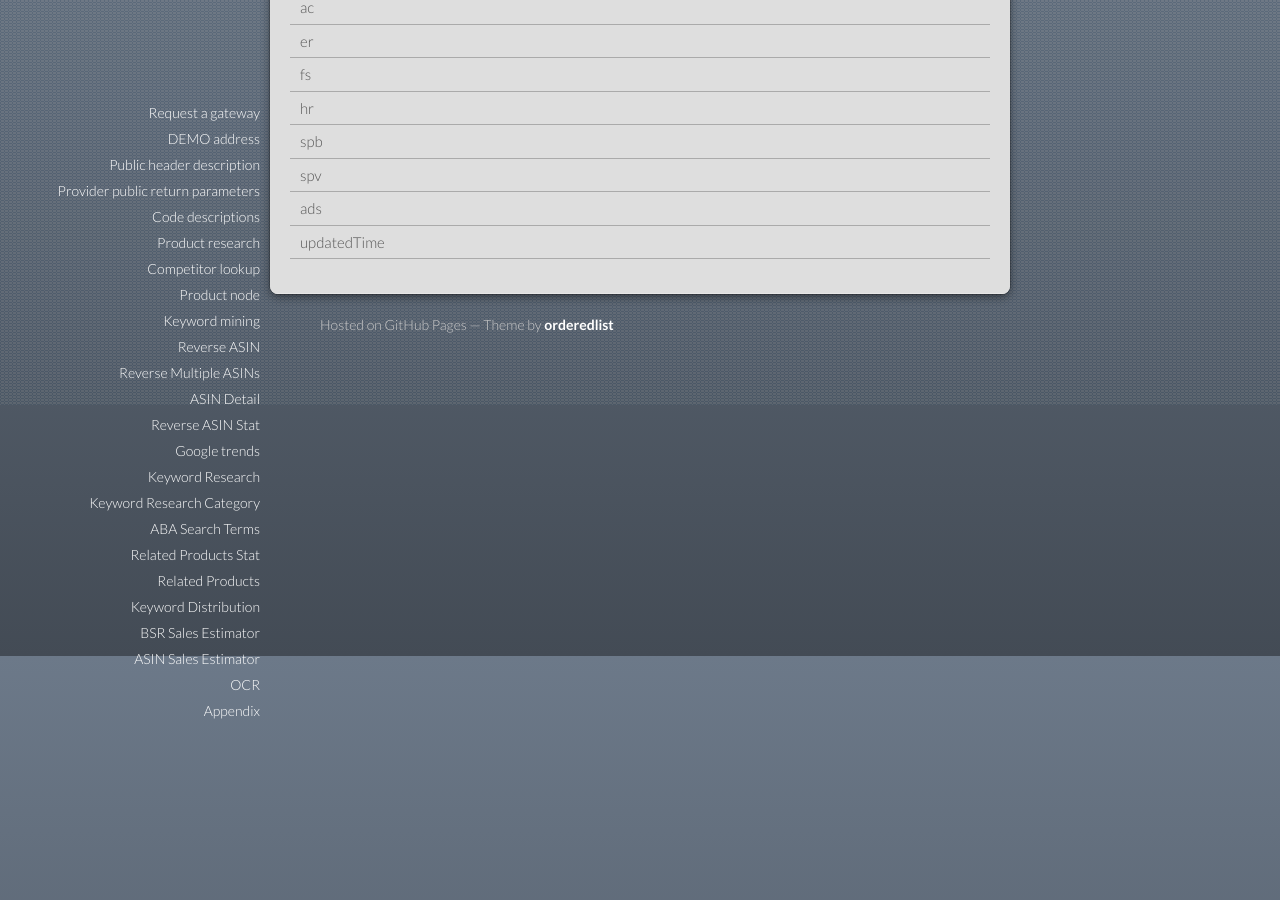
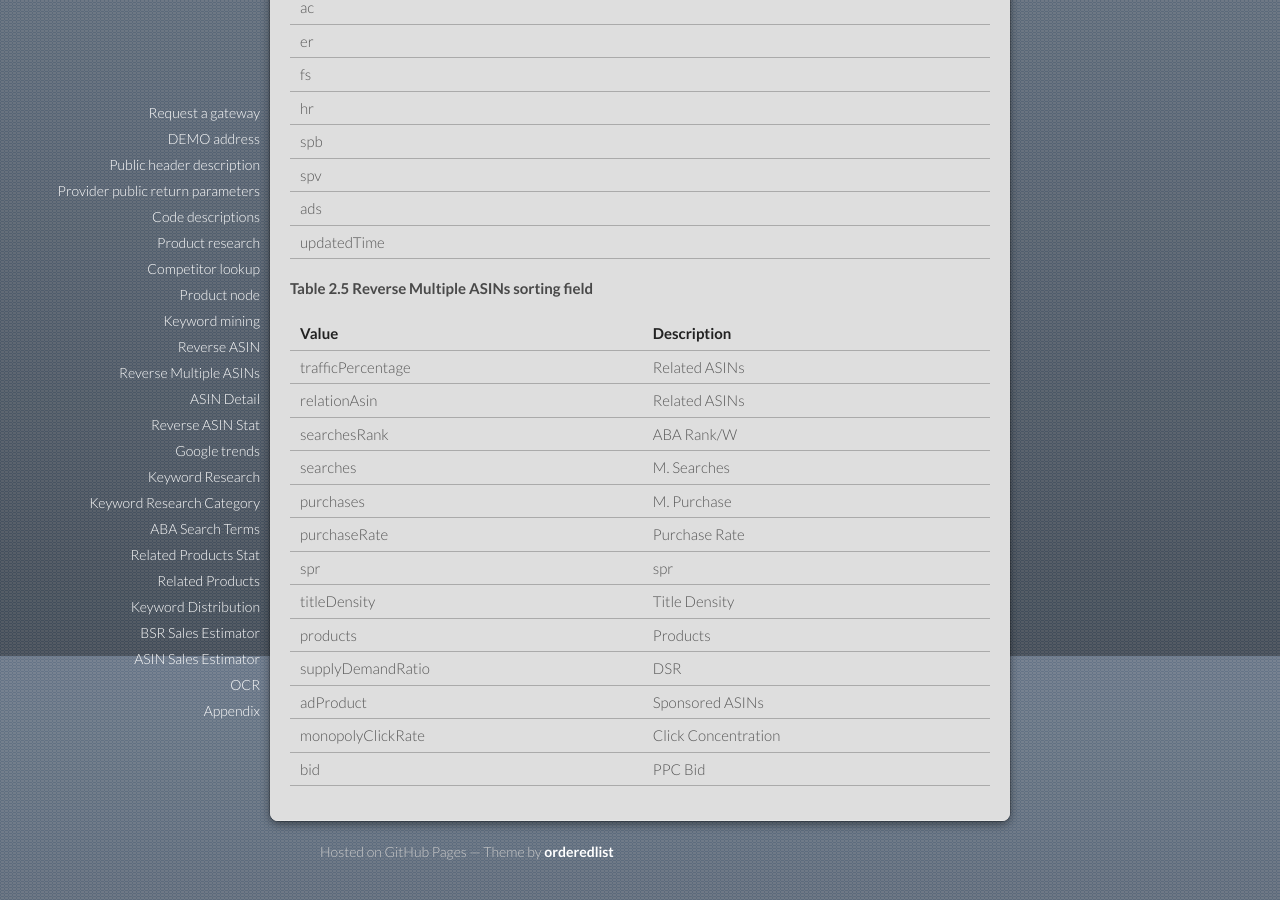
Before and after one commit to sellersprite/sellersprite.github.io, a Jekyll site: the page built from index.md, in a window 1280 px wide and 900 px high, scrolled down 44344 px. Built offline with Jekyll 4.4.1, drawn with Linux system fonts in a browser that asks for light colours; our own code applies the rules of GitHub Pages for plain Markdown files; some of the changed text lies outside the part shown.

Commit message:
Update index.md

```diff
--- a/index.md
+++ b/index.md
@@ -476,10 +476,10 @@ curl 'https://api.sellersprite.com/v1/traffic/keyword' \
 | minCompetitors       | Integer     | Minimum Related ASINs                                     | 4                  |              |
 | maxCompetitors       | Integer     | Maximum Related ASINs                                     | 23                 |              |
 | amazonChoice         | Boolean     |                                  | true               |              |
-| page                 | Integer     |                                 | 默认：1            |              |
-| size                 | Integer |                                        | 默认：50           |              |
+| page                 | Integer     |                                 | default 1            |              |
+| size                 | Integer |                                        | default 50           |              |
 | order                | Object  |                                            |                        |              |
-| └field              | String      |                                        | 见表2.5            |              |
+| └field              | String      |                                        | set table 2.5            |              |
 | └desc               | boolean     | True is in descending order,False is in ascending order                         | default true           |
 
 #### Response parameter
@@ -1427,3 +1427,21 @@ See link for 2-character codes for other countries：[http://www.mamicode.com/in
 | spv         |             |
 | ads         |             |
 | updatedTime |             |
+
+#### Table 2.5 Reverse Multiple ASINs sorting field
+
+| **Value**            | **Description**       |
+| ----------------------- | ---------------- |
+| trafficPercentage |   Related ASINs |
+| relationAsin      | Related ASINs   |
+| searchesRank      | ABA Rank/W  |
+| searches          |    M. Searches|
+| purchases         |  M. Purchase  |
+| purchaseRate      | Purchase Rate     |
+| spr               | spr        |
+| titleDensity      | Title Density   |
+| products          | Products     |
+| supplyDemandRatio | DSR     |
+| adProduct         | Sponsored ASINs |
+| monopolyClickRate | Click Concentration |
+| bid               | PPC Bid    |
```
